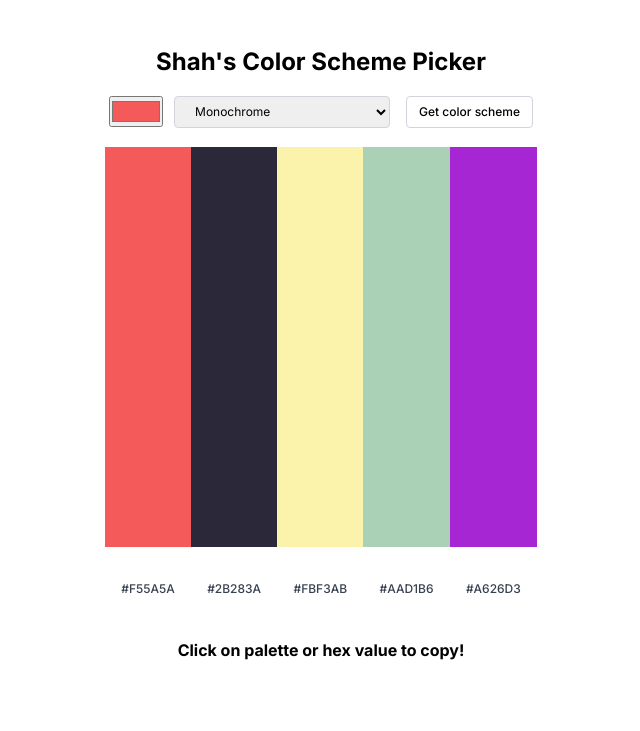
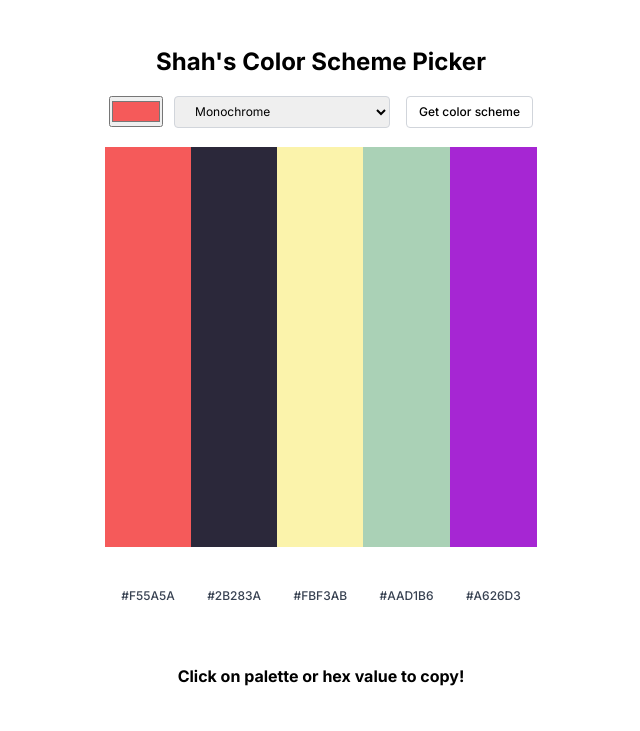
Before and after one commit to Pharma2022/ColorSchemePicker, a website built with Vite: page index.html in a window 1280 px wide. Shown: the whole page, without its empty margins (319-959 px from the left). Built offline with nearby package versions, Linux system fonts and the light colour scheme.

Commit message:
Update index.css

```diff
--- a/index.css
+++ b/index.css
@@ -71,7 +71,8 @@ text-indent: 1rem;
 .colorName{
     grid-row: 2;
     padding: 0 0.75rem;
-    margin-top:  -2rem;
+
+
     font-weight: 500;
     font-size: 0.75rem;
     color:#374151;
@@ -80,4 +81,4 @@ text-indent: 1rem;
 #copy{
     grid-row: 3;
     grid-column: 1/-1;
-    margin-top:  -2.5rem}
+  }
```
